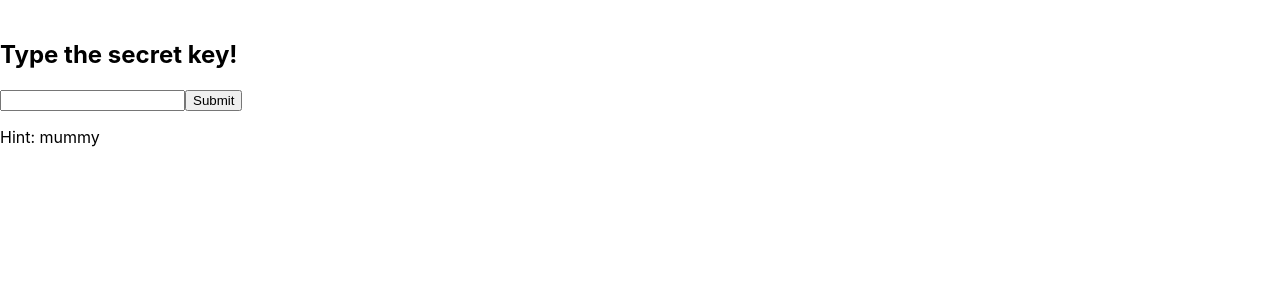
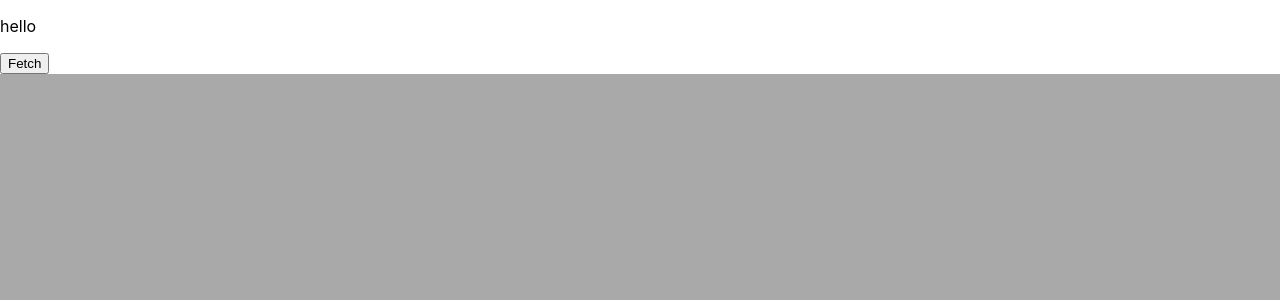
Before and after one commit to chauchausoup/drbsl, a React (Create React App) app: page / in a window 1280 px wide. Shown: the top 300 px of the page. Built offline with nearby package versions, Linux system fonts and the light colour scheme.

Commit message:
api fetch in react

```diff
--- a/src/App.css
+++ b/src/App.css
@@ -3,7 +3,8 @@
   color: blue;
 }
 body{
-  margin: 5vh auto;
+  margin: 0px;
+padding: 0px;
 }
 
 .container{
@@ -49,3 +50,24 @@ label{
   list-style: none;
   text-align: center;
 }
+.book{
+  margin: 20px;
+  background-color: cyan;
+  text-align: center;
+  padding: 20px;
+  width: 25vw;
+  height: 10vh;
+}
+
+.cover{
+  display: flex;
+  flex-wrap: wrap;
+  flex-direction: row;
+  flex-basis: content;
+align-content: stretch;
+background-color: darkgray;
+margin:0px;
+min-height: 100vh;
+
+
+}
--- a/src/App.js
+++ b/src/App.js
@@ -4,13 +4,14 @@ import './App.css';
 //import user  from './data/user';
 //import UserLoop from './components/UserLoop';
 //import UpdateHooks from './components/UpdateHooks';
-import OpenSesame from './components/OpenSesame';
+//import OpenSesame from './components/OpenSesame';
+import Home from './components/IceAndFire'
 
 
 function App() {
   return (
     <div >
-      <OpenSesame/>
+      <Home />
     </div>
   );
 }
--- /dev/null
+++ b/src/components/IceAndFire.js
@@ -0,0 +1,110 @@
+import React,{useState} from 'react';
+import '../App.css';
+
+
+
+
+/*
+function MyComponent() {
+
+      const [error, setError] = useState(null);
+      const [isLoaded, setIsLoaded] = useState(false);
+      const [items, setItems] = useState([]);
+
+      // Note: the empty deps array [] means
+      // this useEffect will run once
+      // similar to componentDidMount()
+      useEffect(() => {
+        fetch("https://anapioficeandfire.com/api/books")
+          .then(res => res.json())
+          .then(
+            (result) => {
+              setIsLoaded(true);
+              setItems(result);
+              //console.log(result)
+            },
+            // Note: it's important to handle errors here
+            // instead of a catch() block so that we don't swallow
+            // exceptions from actual bugs in components.
+            (error) => {
+              setIsLoaded(true);
+              setError(error);
+            }
+          )
+      }, [])
+
+
+      if (error) {
+        return <div>Error: {error.message}</div>;
+      } else if (!isLoaded) {
+        return <div>Loading...</div>;
+      } else {
+            console.log(items)
+
+ return(
+
+            items.map((item)=>{
+
+                  return (
+                        <div key={item.isbn}>
+
+                                <Book name={item.name} authors={item.authors} povChar={item.povCharacters} />
+
+                        </div>
+                      )
+
+      })
+)
+
+
+      }
+    } */
+
+    function Home(){
+     const url = "https://anapioficeandfire.com/api/books";
+
+     const[books,setBooks]=useState(null);
+
+
+      function bookShow(){
+            fetch(url)
+            .then(response=>response.json())
+            .then(data=>{
+                  setBooks(data)
+
+            })
+            console.log(books)
+
+      }
+      return(
+            <div className="app">
+                  <p>hello</p>
+                  <input type="button" value="Fetch" onClick={bookShow}/>
+                  <br/>
+                  <div className="cover">
+                  {books && books.map((book,index)=>{
+
+                        var authors = book.authors.join(', ');
+
+                        return (
+                       <div className="book" key={index}>
+                       <p>{book.name}</p>
+                       <p>{authors}</p>
+                       </div>
+
+                    )})}
+
+                  </div>
+            </div>
+
+
+
+
+
+
+
+      )
+      }
+
+
+    export default Home;
```
